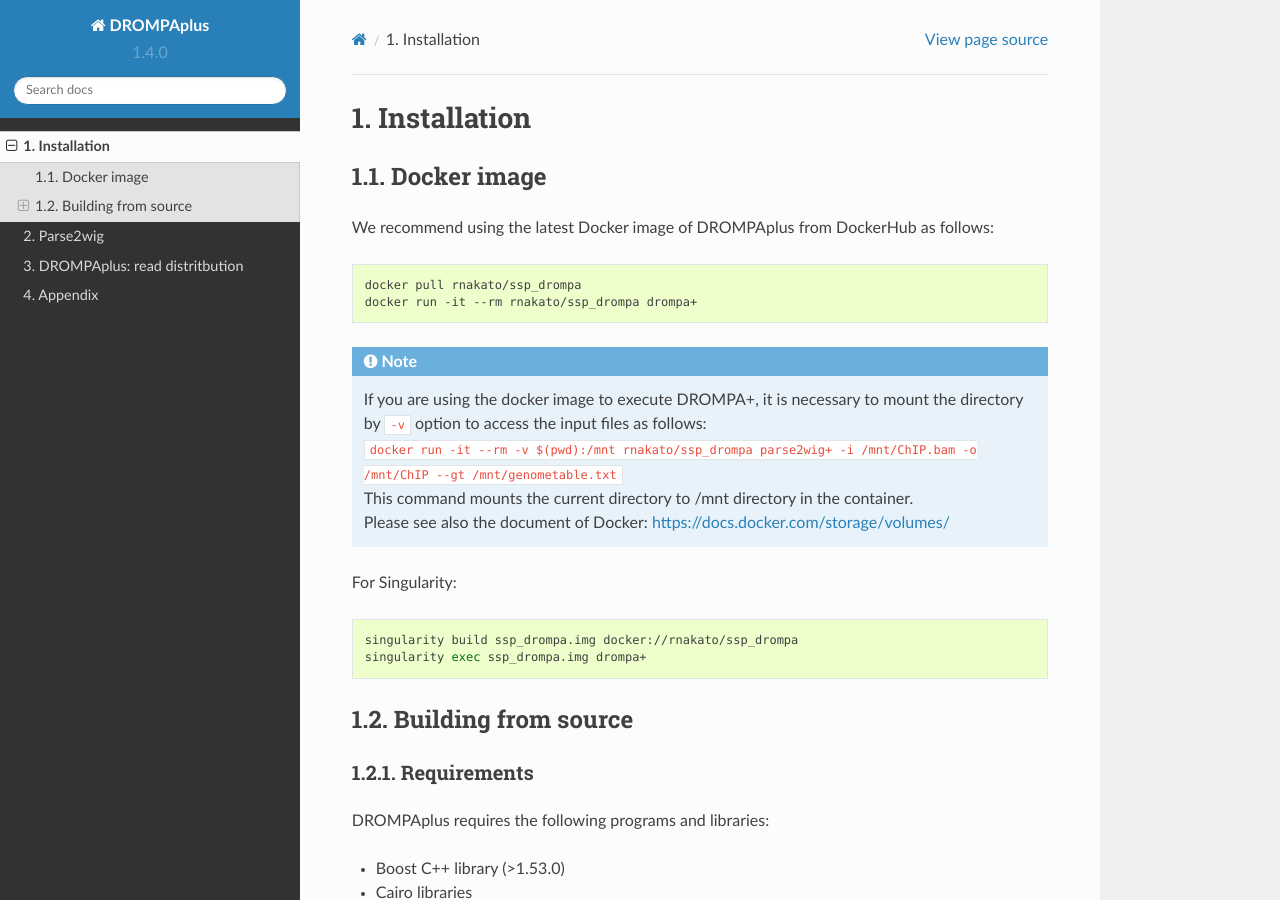
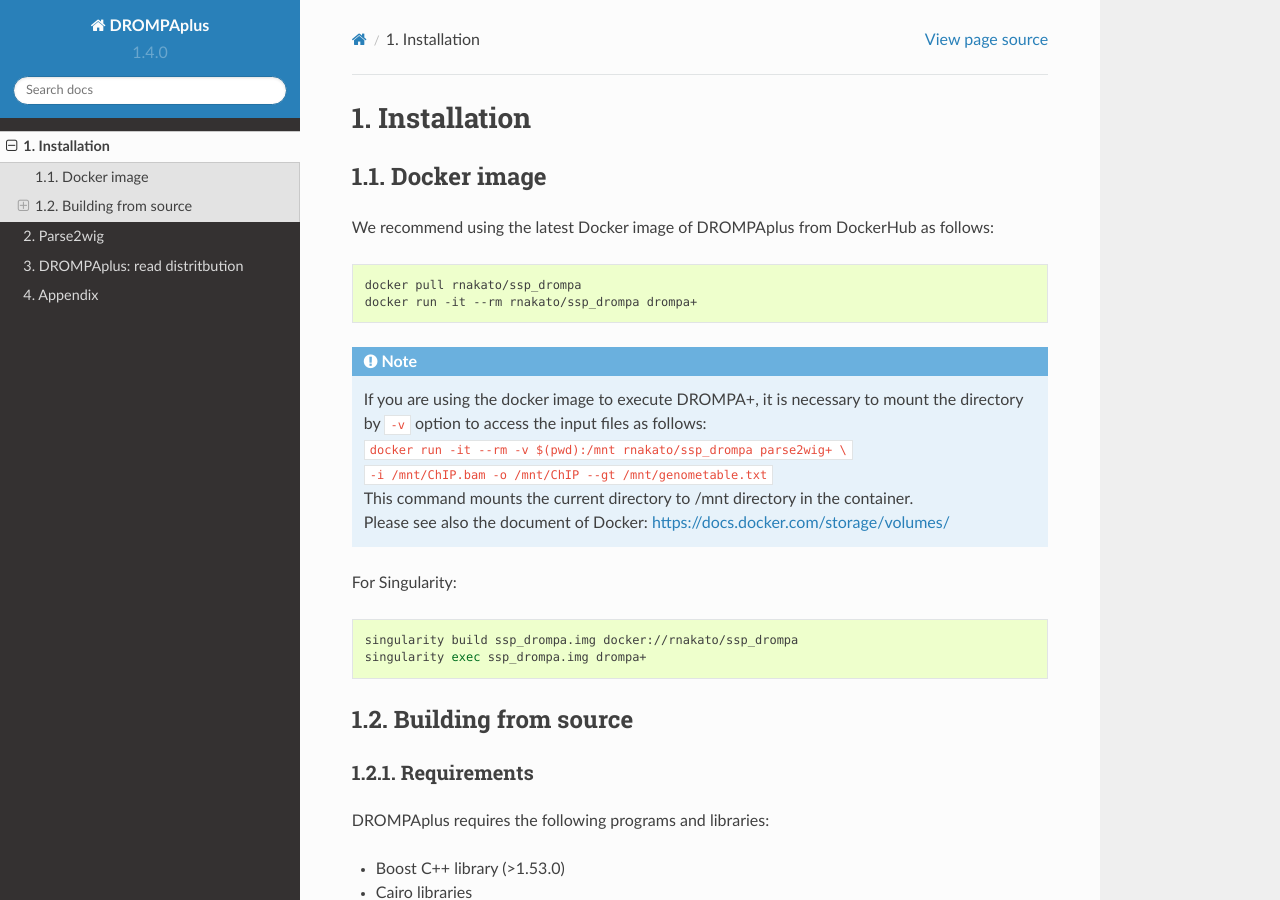
Before and after one commit to rnakato/DROMPAplus, a Sphinx documentation site: the page built from docs/content/Install.rst, in a window 1280 px wide and 900 px high. Built offline with Sphinx 7.4.7 and the Read the Docs theme 2.0.0, drawn with Linux system fonts in a browser that asks for light colours.

```diff
--- a/docs/content/Install.rst
+++ b/docs/content/Install.rst
@@ -14,7 +14,8 @@ We recommend using the latest Docker image of DROMPAplus from DockerHub as follo
 .. note::
 
     | If you are using the docker image to execute DROMPA+, it is necessary to mount the directory by ``-v`` option to access the input files as follows:
-    | ``docker run -it --rm -v $(pwd):/mnt rnakato/ssp_drompa parse2wig+ -i /mnt/ChIP.bam -o /mnt/ChIP --gt /mnt/genometable.txt``
+    | ``docker run -it --rm -v $(pwd):/mnt rnakato/ssp_drompa parse2wig+ \``
+    | ``-i /mnt/ChIP.bam -o /mnt/ChIP --gt /mnt/genometable.txt``
     | This command mounts the current directory to /mnt directory in the container.
     | Please see also the document of Docker: https://docs.docker.com/storage/volumes/
 
--- a/docs/content/parse2wig.rst
+++ b/docs/content/parse2wig.rst
@@ -20,7 +20,8 @@ If the detection does not work properly, add the ``-f`` option (e.g., ``-f BAM``
 .. note::
 
     | If you are using the docker image to execute parse2wig+, it is necessary to mount the directory by ``-v`` option to access the input files as follows:
-    | ``docker run -it --rm -v $(pwd):/mnt rnakato/ssp_drompa parse2wig+ -i /mnt/ChIP.bam -o /mnt/ChIP --gt /mnt/genometable.txt``
+    | ``docker run -it --rm -v $(pwd):/mnt rnakato/ssp_drompa parse2wig+ \``
+    | ``-i /mnt/ChIP.bam -o /mnt/ChIP --gt /mnt/genometable.txt``
     | This command mounts the current directory to /mnt directory in the container.
     | Please see also the document of Docker: https://docs.docker.com/storage/volumes/
 
```
